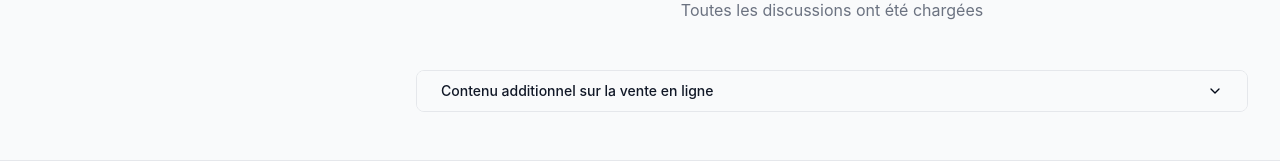
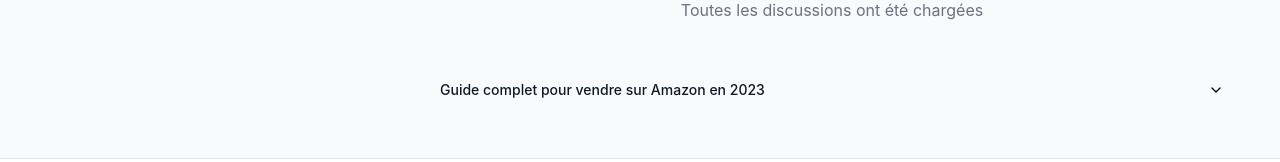
Before and after one commit to jerome-scat/forum-discourse, a React (Vite) app: page / in a window 1280 px wide. Shown: the part 1722-1884 px from the top of the page. Built offline with nearby package versions, Linux system fonts and the light colour scheme.

Commit message:
Refactor SEO content component
- Removed border from SEO content block.
- Replaced collapsible trigger with first H2 element.

```diff
--- a/src/components/SeoContent.tsx
+++ b/src/components/SeoContent.tsx
@@ -16,14 +16,14 @@ const SeoContent = () => {
       <Collapsible
         open={isOpen}
         onOpenChange={setIsOpen}
-        className="border border-gray-200 rounded-lg overflow-hidden"
+        className="rounded-lg overflow-hidden"
       >
         <CollapsibleTrigger asChild>
           <Button
             variant="ghost"
             className="w-full flex items-center justify-between rounded-none bg-gray-50 hover:bg-gray-100 py-4 px-6"
           >
-            <span className="font-medium text-gray-900">Contenu additionnel sur la vente en ligne</span>
+            <span className="font-medium text-gray-900">Guide complet pour vendre sur Amazon en 2023</span>
             {isOpen ? <ChevronUp className="h-5 w-5" /> : <ChevronDown className="h-5 w-5" />}
           </Button>
         </CollapsibleTrigger>
```
